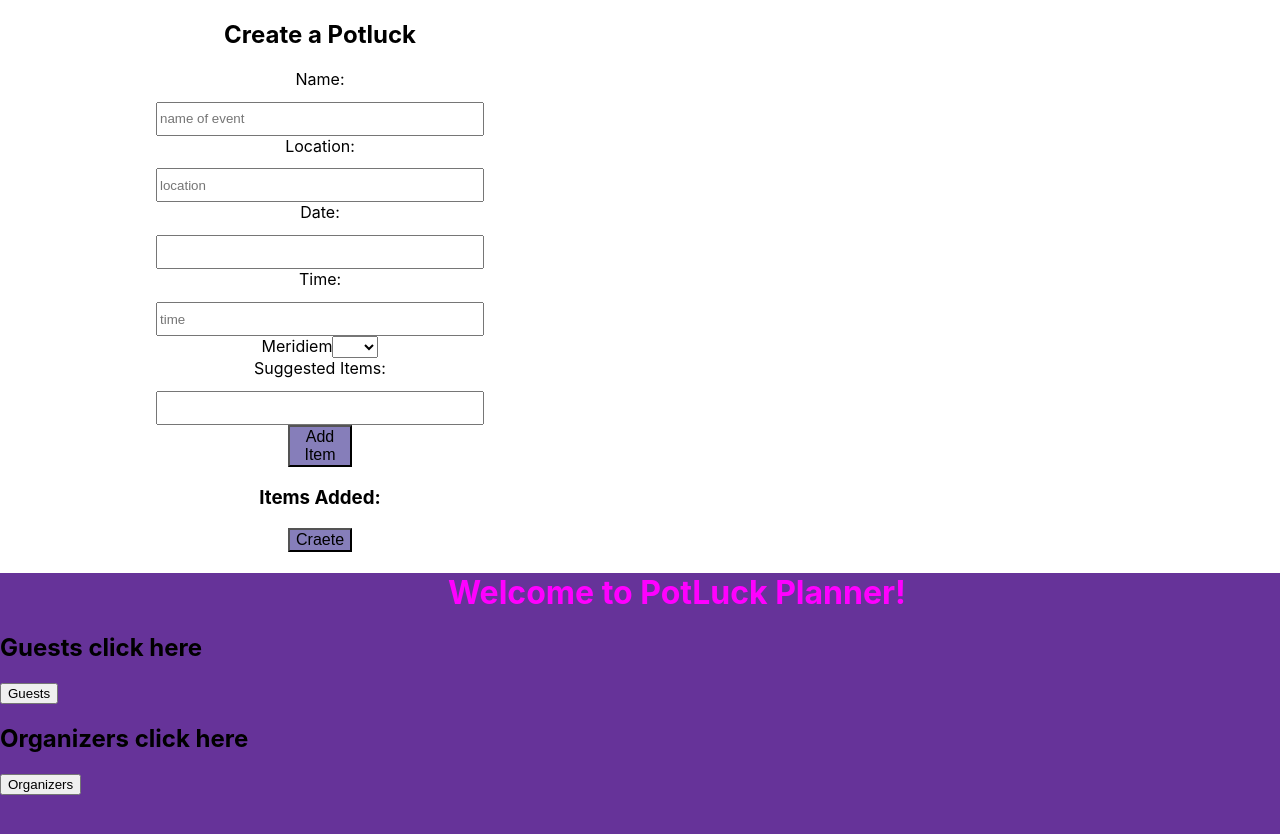
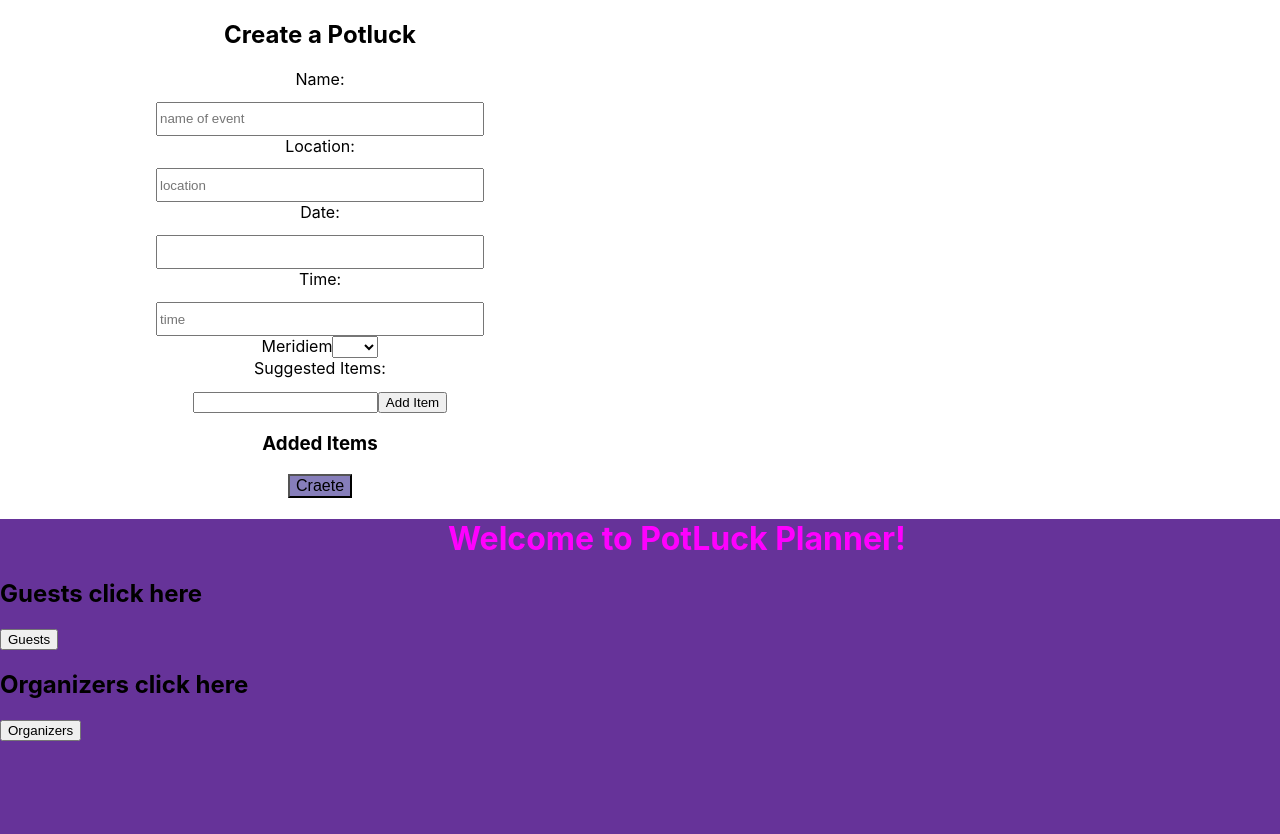
Before and after one commit to bw-potluck-planner-46/Frontend, a React (Create React App) app in the folder front-end/: page / in a window 1280 px wide. Shown: the top 834 px of the page. Built offline with nearby package versions, Linux system fonts and the light colour scheme; no server answers.

Commit message:
fixed the setItem and listing problem

```diff
--- a/front-end/src/Private/PotluckCreate.js
+++ b/front-end/src/Private/PotluckCreate.js
@@ -1,6 +1,7 @@
 import React, { useState, useEffect} from "react";
 import axios from 'axios';
 import styled from 'styled-components';
+import { v4 as uuidv4 } from 'uuid';
 import * as yup from "yup";
 
 const StyledContainer = styled.form`
@@ -70,23 +71,24 @@ const initialFormErrors={
   time:'',
   meridiem:'',
 };
+const itemList = [
+  {
+    id:'',
+    name:'',
+  },
+];
 
 const initialPotlucks = [];
 
-const PotluckCreate = () => {
+const PotluckCreate = (props) => {
+  const{items} = props;
   const [potlucks, setPotlucks] = useState(initialPotlucks);
-  const [formValues, setFormValues] = useState({
-    name: "",
-    location: "",
-    date: "",
-    time: "",
-    meridiem:'',
-    items: [],
-  });
+  const [formValues, setFormValues] = useState(initialFormValues);
+  const [formErrors, setFormErrors]= useState(initialFormErrors);
+  const [name, setName] = useState('');
+  const [potluckItem, setPotluckItems] = useState(itemList);
 
-  const [itemInput, setItemInput] = useState('');
-  const [formErrors, setFormErrors]= useState(initialFormErrors);
-  const [item, setItem] = useState(potlucks.items)
+
 
   const getPotlucks=()=>{
     axios.get(`https://www.POTLUCKS.com/potlucks`)
@@ -135,14 +137,15 @@ const PotluckCreate = () => {
    setPotlucks({...potlucks, [evt.target.name]: evt.target.value});
 };
 
+const itemChange = (evt)=>{
+  evt.preventDefault();
+  setName(evt.target.value)
+}
+
   const addItem =() =>{
-   const newItemsList = potlucks.items.split(',').map(v=>v.trim()).filter(Boolean).join('\n');
-   setItem(newItemsList);
-
-  }
-
-  const clear=()=>{
-    setItem('');
+    const newList = potluckItem.concat({name});
+    setPotluckItems(newList);
+    setName('');
   }
 
 
@@ -218,25 +221,41 @@ const PotluckCreate = () => {
       Suggested Items:
       </StyledLabel>
 
-      <StyledInputs
-        type="text"
-        id='item'
-        name='items'
-        value={item}
-        onChange={onChange}
-       />
-       <StyledButton type='button' onClick={()=> addItem()}>Add Item</StyledButton>
+      <AddItem
+        name={name}
+        onChange={itemChange}
+        onAdd={addItem}
+      />
+      <ItemList
+        potluckItem={potluckItem}
+      />
 
-       <StyledList>
-        <div>
-        <h3>Items Added:</h3>
-        <p>{item}</p>
-        </div>
-      </StyledList>
       <StyledButton type='button' onClick={onChange}>Craete</StyledButton>
      </StyledForm>
     </StyledContainer>
   );
 };
 
+const AddItem = ({name, onChange, onAdd})=>(
+  <div>
+    <input
+    type="text"
+    value={name}
+    onChange={onChange}
+    />
+    <button type='button' onClick={onAdd}>Add Item</button>
+  </div>
+);
+
+const ItemList=({potluckItem})=>(
+  <div>
+  <h3>Added Items</h3>
+  <ul>
+    {potluckItem.map(item=>(
+      <ol key={item.id}>{item.name}</ol>
+    ))}
+  </ul>
+  </div>
+)
+
 export default PotluckCreate;
```
